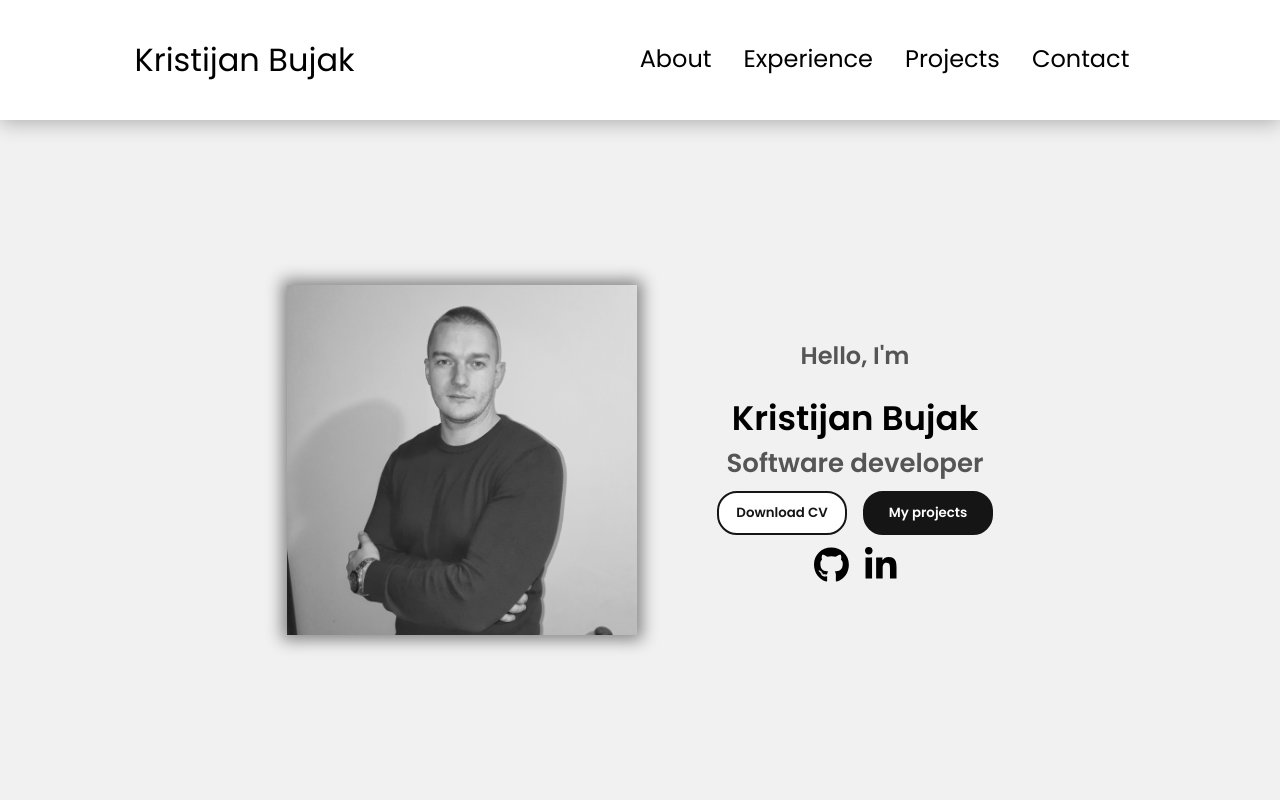
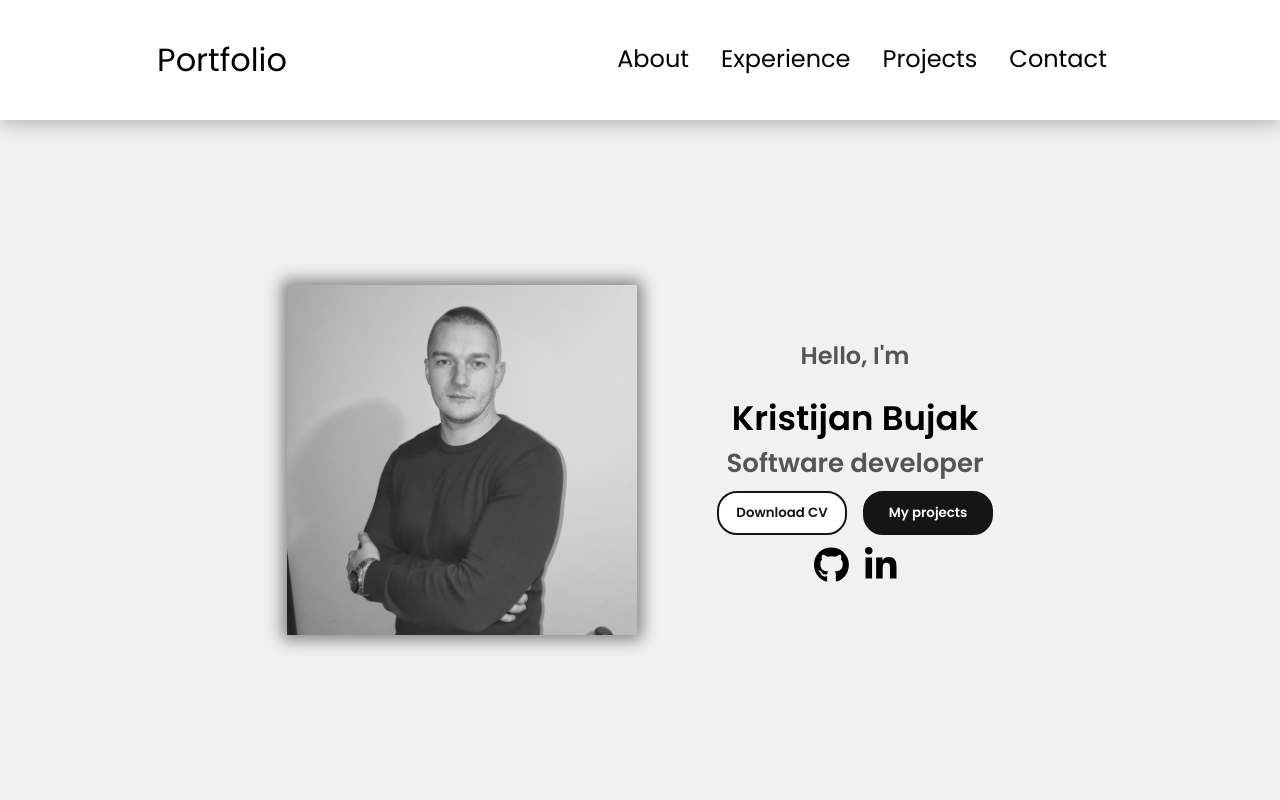
Before and after one commit to bujakkristijan/portfolio, a React (Create React App) app in the folder portfolio/: page / in a window 1280 px wide. Shown: the top 800 px of the page. Built offline with nearby package versions, Linux system fonts and the light colour scheme.

Commit message:
izmenjen tekst na nekim mestima i title aplikacije

```diff
--- a/portfolio/public/index.html
+++ b/portfolio/public/index.html
@@ -24,7 +24,7 @@
       work correctly both with client-side routing and a non-root public URL.
       Learn how to configure a non-root public URL by running `npm run build`.
     -->
-    <title>React App</title>
+    <title>Portfolio - Kristijan Bujak</title>
   </head>
   <body>
     <noscript>You need to enable JavaScript to run this app.</noscript>
--- a/portfolio/src/components/navbar/NavbarComponent.js
+++ b/portfolio/src/components/navbar/NavbarComponent.js
@@ -26,7 +26,7 @@ const NavbarComponent = () => {
   return (
     <>
     <div className='navbar'>
-        <div className='logo'>Kristijan Bujak</div>
+        <div className='logo'>Portfolio</div>
         <div className='nav-links' id="navLinks">
             <FontAwesomeIcon className='x-icon' icon={faX} onClick={hideMenu}/>
             <ul className='nav-ul'>
--- a/portfolio/src/components/projects/ProjectsComponent.js
+++ b/portfolio/src/components/projects/ProjectsComponent.js
@@ -82,7 +82,9 @@ const ProjectsComponent = () => {
                         Topics Application
                     </div>
                     <div className='project-description'>
-                        Entry task for junior position in one company. Loading topics from JSON file then manipulating topic font size and color depending on topic metadata. Focus on JavaScript and state managment in React.
+                        This is an entry task for a junior position at a certain company. The task
+                        involves loading topics from a JSON file and manipulating the font size and
+                        color of each topic based on its metadata. Technologies used: JavaScript/React.
                     </div>
                     {/* stavio sam div umesto button jer na button ne radi margin: auto da centrira dugme */}
                     <div className='btn-project'onClick={navigateToTopicsApp}>
```
